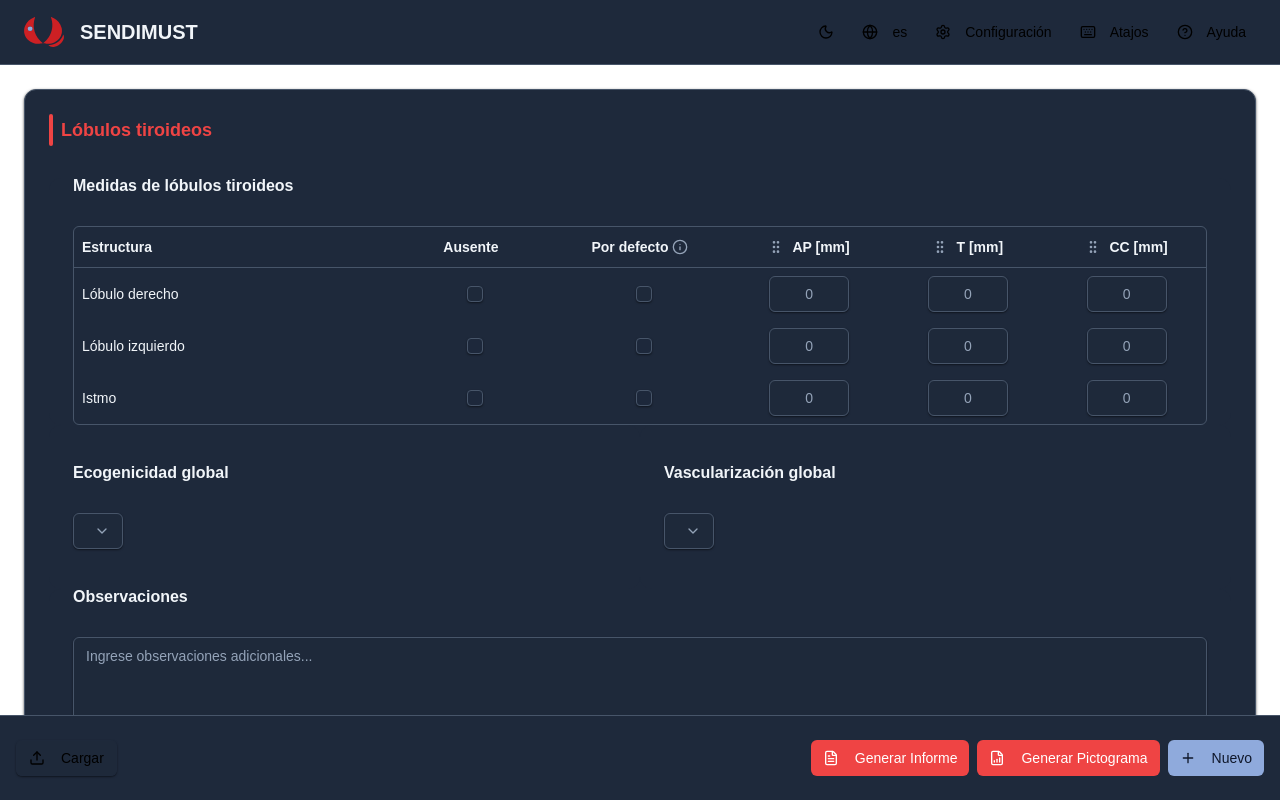
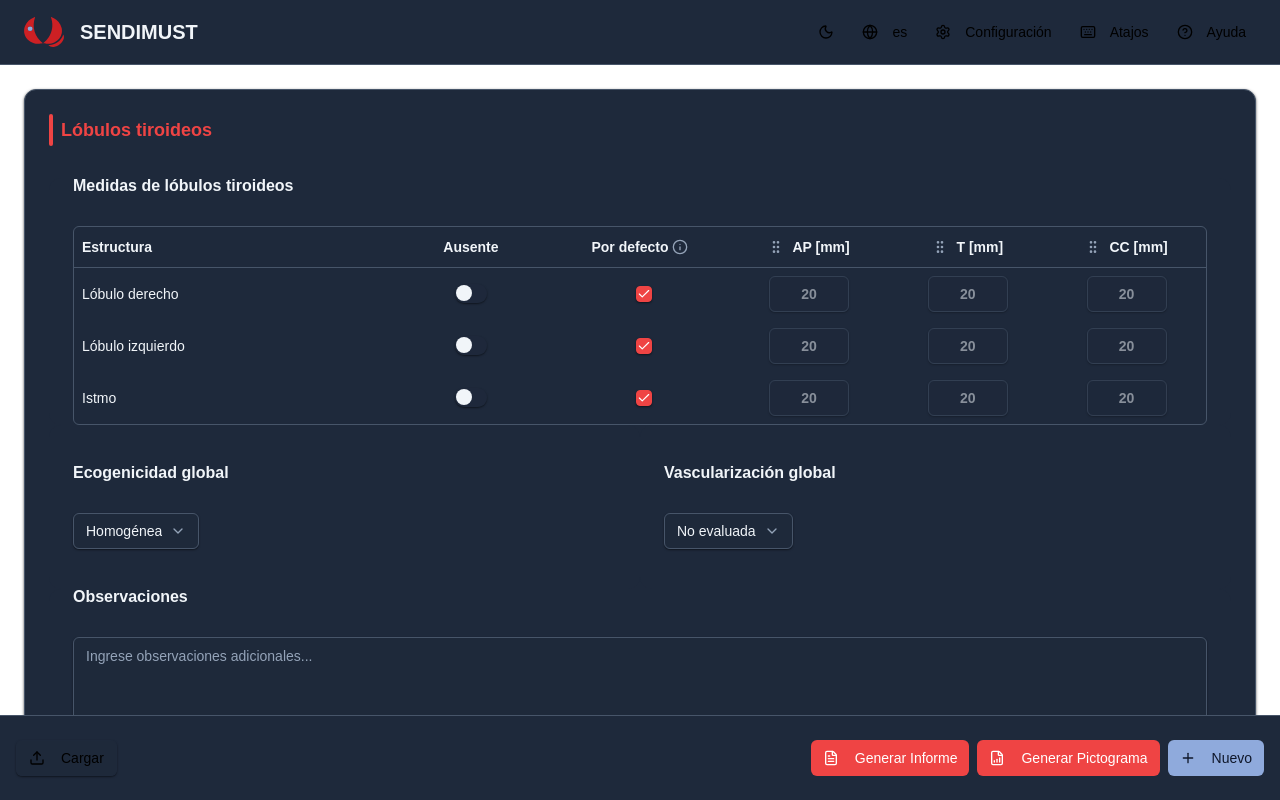
Before and after one commit to Ulisses-Project/sendimust, a React (Vite) app: page / in a window 1280 px wide. Built offline with nearby package versions, Linux system fonts and the light colour scheme.

Commit message:
Refactor Lobe logic to ThyroidalLobes, fix UI issues, and add English translations

```diff
--- a/src/App.tsx
+++ b/src/App.tsx
@@ -9,6 +9,7 @@ import { useState } from "react";
 import { NoduleTable } from "./components/nodule/NoduleTable";
 import { NoduleProvider } from "./context/NoduleContext";
 import { LanguageProvider } from "./context/LanguageContext";
+import { LobeProvider } from "./context/LobeContext";
 
 function App() {
   const [showLymphNode, setShowLymphNode] = useState(false);
@@ -19,6 +20,7 @@ function App() {
       <ThemeProvider defaultTheme="dark" storageKey="vite-ui-theme">
         <LanguageProvider>
           <NoduleProvider>
+            <LobeProvider>
               <div className="flex h-screen flex-col">
                 <CustomHeader />
                 <div className="flex-1 overflow-auto p-6">
@@ -48,6 +50,7 @@ function App() {
                 </div>
                 <CustomFooter />
               </div>
+            </LobeProvider>
           </NoduleProvider>
         </LanguageProvider>
       </ThemeProvider>
--- a/src/components/common/CustomInput.tsx
+++ b/src/components/common/CustomInput.tsx
@@ -11,6 +11,7 @@ interface CustomInputProps {
   label?: string;
   withoutArrow?: boolean;
   onChange: (value: string) => void;
+  disabled?: boolean;
 }
 
 export const CustomInput = ({
@@ -20,6 +21,7 @@ export const CustomInput = ({
   label,
   withoutArrow,
   onChange,
+  disabled,
 }: CustomInputProps) => {
   return (
     <div className={className}>
@@ -48,6 +50,7 @@ export const CustomInput = ({
         placeholder={placeholder}
         className="text-center text-lg font-semibold w-full"
         withoutArrow={withoutArrow}
+        disabled={disabled}
       />
     </div>
   );
--- a/src/components/lobe/LobeGrid.tsx
+++ b/src/components/lobe/LobeGrid.tsx
@@ -1,39 +1,20 @@
 import { Card, CardContent, CardHeader, CardTitle } from "@/components/ui/card";
 import { LobeTable } from "@/components/lobe/LobeTable";
-import { CustomSelect, type Option } from "../common/CustomSelect";
+import { CustomSelect } from "../common/CustomSelect";
 import { Textarea } from "../ui/textarea";
-
-const globalEchogenicity: Option[] = [
-  { value: "homogeneous", label: "Homogénea" },
-  { value: "heterogeneous", label: "Heterogénea" },
-];
-
-const globalVascularization: Option[] = [
-  { value: "not-evaluated", label: "No evaluada" },
-  { value: "normal", label: "Normal" },
-  { value: "decreased", label: "Disminuida" },
-  { value: "increased", label: "Aumentada" },
-];
-
-const lobeGridOptions = [
-  {
-    title: "Ecogenicidad global",
-    defaultValue: "homogeneous",
-    options: globalEchogenicity,
-    //! Descomentar cuando creemos funcionalidad
-    // onChange: (value) => console.log(value)
-  },
-
-  {
-    title: "Vascularización global",
-    defaultValue: "not-evaluated",
-    options: globalVascularization,
-    //! Descomentar cuando creemos funcionalidad
-    // onChange: (value) => console.log(value)
-  },
-];
+import { use } from "react";
+import { LanguageContext } from "@/context/LanguageContext";
+import { noduleLanguageMapper } from "@/lib/utils";
+import { LobeContext } from "@/context/LobeContext";
+import type {
+  GlobalEchogenicity,
+  GlobalVascularity,
+} from "@/types/lobe/lobe.type";
 
 export const LobeGrid = () => {
+  const { getDict } = use(LanguageContext);
+  const { thyroidalLobes, updateGlobalField } = use(LobeContext);
+
   return (
     <Card data-tour="lobulos-table">
       <CardHeader>
@@ -57,28 +38,41 @@ export const LobeGrid = () => {
 
         {/* Ecogenicidad y vascularización */}
         <div className="grid grid-cols-1 sm:grid-cols-2">
-          {lobeGridOptions.map(
-            ({
-              title,
-              defaultValue,
-              options,
-              //! Descomentar cuando creemos funcionalidad
-              // onChange
-            }) => (
           <Card withoutBorder className="py-10">
             <CardHeader>
-                  <CardTitle>{title}</CardTitle>
+              <CardTitle>Ecogenicidad global</CardTitle>
             </CardHeader>
             <CardContent>
               <CustomSelect
-                    defaultValue={defaultValue}
-                    options={options}
-                    onChange={(value) => console.log(value)}
+                value={thyroidalLobes.globalEchogenicity}
+                options={noduleLanguageMapper(getDict("lobe.echogenicity"))}
+                onChange={(value) =>
+                  updateGlobalField(
+                    "globalEchogenicity",
+                    value as GlobalEchogenicity
+                  )
+                }
               />
             </CardContent>
           </Card>
+
+          <Card withoutBorder className="py-10">
+            <CardHeader>
+              <CardTitle>Vascularización global</CardTitle>
+            </CardHeader>
+            <CardContent>
+              <CustomSelect
+                value={thyroidalLobes.globalVascularity}
+                options={noduleLanguageMapper(getDict("lobe.vascularity"))}
+                onChange={(value) =>
+                  updateGlobalField(
+                    "globalVascularity",
+                    value as GlobalVascularity
                   )
-          )}
+                }
+              />
+            </CardContent>
+          </Card>
         </div>
 
         {/* Observaciones */}
@@ -90,6 +84,10 @@ export const LobeGrid = () => {
             <Textarea
               placeholder="Ingrese observaciones adicionales..."
               className="min-h-32"
+              value={thyroidalLobes.observations}
+              onChange={(e) =>
+                updateGlobalField("observations", e.target.value)
+              }
             />
           </CardContent>
         </Card>
--- a/src/components/lobe/LobeTable.tsx
+++ b/src/components/lobe/LobeTable.tsx
@@ -6,8 +6,8 @@ import {
   TableHeader,
   TableRow,
 } from "@/components/ui/table";
-import { Input } from "@/components/ui/input";
 import { Checkbox } from "@/components/ui/checkbox";
+import { Switch } from "@/components/ui/switch";
 import { Info, GripVertical } from "lucide-react";
 import { Button } from "@/components/ui/button";
 import {
@@ -23,15 +23,16 @@ import {
   SortableItemHandle,
 } from "@/components/ui/sortable";
 import { useDimensions } from "@/context/DimensionsContext";
-
-const LOBULOS_DATA = [
-  { id: "derecho", label: "Lóbulo derecho" },
-  { id: "izquierdo", label: "Lóbulo izquierdo" },
-  { id: "istmo", label: "Istmo" },
-] as const;
+import { useContext } from "react";
+import { LobeContext } from "@/context/LobeContext";
+import { LanguageContext } from "@/context/LanguageContext";
+import { cn } from "@/lib/utils";
+import { CustomInput } from "../common/CustomInput";
 
 export const LobeTable = () => {
   const { dimensions, setDimensions } = useDimensions();
+  const { thyroidalLobes, updateLobe } = useContext(LobeContext);
+  const { t } = useContext(LanguageContext);
 
   return (
     <div>
@@ -98,26 +99,53 @@ export const LobeTable = () => {
           </TableHeader>
 
           <TableBody>
-            {LOBULOS_DATA.map((lobulo) => (
-              <TableRow key={lobulo.id}>
+            {thyroidalLobes.lobes.map((lobe) => (
+              <TableRow key={lobe.id}>
                 <TableCell className="font-medium w-[200px]">
-                  {lobulo.label}
+                  {t(`lobe.id.${lobe.id}`)}
                 </TableCell>
-                {["Ausente", "Por defecto"].map((item) => (
-                  <TableCell key={item} className="w-[100px]">
-                    <div className="flex items-center justify-center">
-                      <Checkbox />
-                    </div>
-                  </TableCell>
-                ))}
+                <TableCell className="w-[100px]">
+                  <div className="flex items-center justify-center">
+                    <Switch
+                      checked={lobe.isAbsent}
+                      onCheckedChange={(value) =>
+                        updateLobe(lobe.id, "isAbsent", value)
+                      }
+                    />
+                  </div>
+                </TableCell>
+                <TableCell className="w-[100px]">
+                  <div
+                    className={cn(
+                      "flex items-center justify-center",
+                      lobe.isAbsent && "invisible"
+                    )}
+                  >
+                    <Checkbox
+                      checked={lobe.isDefault}
+                      onCheckedChange={(value) =>
+                        updateLobe(lobe.id, "isDefault", !!value)
+                      }
+                    />
+                  </div>
+                </TableCell>
                 {dimensions.map((dimension) => (
                   <TableCell key={dimension.id} className="w-[100px]">
-                    <div className="flex items-center justify-center">
-                      <Input
-                        type="number"
+                    <div
+                      className={cn(
+                        "flex items-center justify-center",
+                        lobe.isAbsent && "invisible"
+                      )}
+                    >
+                      <CustomInput
+                        value={lobe[dimension.id]}
+                        onChange={(value) =>
+                          updateLobe(lobe.id, dimension.id, value)
+                        }
                         withoutArrow
                         className="w-20 text-center"
                         placeholder="0"
+                        disabled={lobe.isDefault}
                       />
                     </div>
                   </TableCell>
--- /dev/null
+++ b/src/context/LobeContext.tsx
@@ -0,0 +1,83 @@
+import { createContext, useState, type PropsWithChildren } from "react";
+import type { Lobe, LobeId, ThyroidalLobes } from "@/types/lobe/lobe.type";
+
+interface LobeContext {
+  thyroidalLobes: ThyroidalLobes;
+  updateLobe: <K extends keyof Lobe>(
+    id: LobeId,
+    field: K,
+    value: Lobe[K]
+  ) => void;
+  updateGlobalField: <K extends keyof ThyroidalLobes>(
+    field: K,
+    value: ThyroidalLobes[K]
+  ) => void;
+}
+
+export const LobeContext = createContext({} as LobeContext);
+
+const getDefaultLobe = (id: LobeId): Lobe => ({
+  id,
+  ap: "20",
+  cc: "20",
+  t: "20",
+  isAbsent: false,
+  isDefault: true,
+});
+
+const initialThyroidalLobes: ThyroidalLobes = {
+  lobes: [
+    getDefaultLobe("right"),
+    getDefaultLobe("left"),
+    getDefaultLobe("isthmus"),
+  ],
+  globalEchogenicity: "homogeneous",
+  globalVascularity: "notEvaluated",
+  observations: "",
+};
+
+export const LobeProvider = ({ children }: PropsWithChildren) => {
+  const [thyroidalLobes, setThyroidalLobes] = useState<ThyroidalLobes>(
+    initialThyroidalLobes
+  );
+
+  const updateLobe = <K extends keyof Lobe>(
+    id: LobeId,
+    field: K,
+    value: Lobe[K]
+  ) => {
+    setThyroidalLobes((prev) => {
+      const updatedLobes = prev.lobes.map((lobe) => {
+        if (lobe.id !== id) return lobe;
+
+        const updatedLobe = { ...lobe, [field]: value };
+
+        // Logic: If isDefault becomes true, set dimensions to 20
+        if (field === "isDefault" && value === true) {
+          updatedLobe.ap = "20";
+          updatedLobe.cc = "20";
+          updatedLobe.t = "20";
+        }
+
+        return updatedLobe;
+      });
+
+      return { ...prev, lobes: updatedLobes };
+    });
+  };
+
+  const updateGlobalField = <K extends keyof ThyroidalLobes>(
+    field: K,
+    value: ThyroidalLobes[K]
+  ) => {
+    setThyroidalLobes((prev) => ({ ...prev, [field]: value }));
+  };
+
+  return (
+    <LobeContext.Provider
+      value={{ thyroidalLobes, updateLobe, updateGlobalField }}
+    >
+      {children}
+    </LobeContext.Provider>
+  );
+};
--- a/src/i18n/en/index.ts
+++ b/src/i18n/en/index.ts
@@ -1,7 +1,9 @@
 import nodule from "@/i18n/en/nodule";
+import { lobe } from "./lobe";
 
 const en = {
   nodule,
+  lobe,
 };
 
 export default en;
--- /dev/null
+++ b/src/i18n/en/lobe.ts
@@ -0,0 +1,19 @@
+import type { LobeTranslation } from "@/types/lobe/lobe.type";
+
+export const lobe: LobeTranslation = {
+  id: {
+    right: "Right Lobe",
+    left: "Left Lobe",
+    isthmus: "Isthmus",
+  },
+  echogenicity: {
+    homogeneous: "Homogeneous",
+    heterogeneous: "Heterogeneous",
+  },
+  vascularity: {
+    notEvaluated: "Not Evaluated",
+    normal: "Normal",
+    decreased: "Decreased",
+    increased: "Increased",
+  },
+};
--- /dev/null
+++ b/src/i18n/es/lobe.ts
@@ -0,0 +1,19 @@
+import type { LobeTranslation } from "@/types/lobe/lobe.type";
+
+export const lobe: LobeTranslation = {
+  id: {
+    right: "Lóbulo derecho",
+    left: "Lóbulo izquierdo",
+    isthmus: "Istmo",
+  },
+  echogenicity: {
+    homogeneous: "Homogénea",
+    heterogeneous: "Heterogénea",
+  },
+  vascularity: {
+    notEvaluated: "No evaluada",
+    normal: "Normal",
+    decreased: "Disminuida",
+    increased: "Aumentada",
+  },
+};
--- a/src/i18n/index.ts
+++ b/src/i18n/index.ts
@@ -1,5 +1,12 @@
 import en from "@/i18n/en";
-import es from "@/i18n/es";
+import nodule from "./es/nodule";
+import { lobe } from "./es/lobe";
 
-export const translations = { en, es };
+export const translations = {
+  es: {
+    nodule,
+    lobe,
+  },
+  en,
+};
 export type Language = keyof typeof translations;
--- /dev/null
+++ b/src/types/lobe/lobe.type.ts
@@ -0,0 +1,31 @@
+export interface ThyroidalLobes {
+  lobes: Lobe[];
+  globalEchogenicity: GlobalEchogenicity;
+  globalVascularity: GlobalVascularity;
+  observations: string;
+}
+
+export interface Lobe {
+  id: LobeId;
+  ap: string;
+  cc: string;
+  t: string;
+  isAbsent: boolean;
+  isDefault: boolean;
+}
+
+export type LobeId = "right" | "left" | "isthmus";
+
+export type GlobalEchogenicity = "homogeneous" | "heterogeneous";
+
+export type GlobalVascularity =
+  | "notEvaluated"
+  | "normal"
+  | "decreased"
+  | "increased";
+
+export interface LobeTranslation {
+  id: Record<LobeId, string>;
+  echogenicity: Record<GlobalEchogenicity, string>;
+  vascularity: Record<GlobalVascularity, string>;
+}
```
Lines whose indentation alone changed are shown as unchanged.
